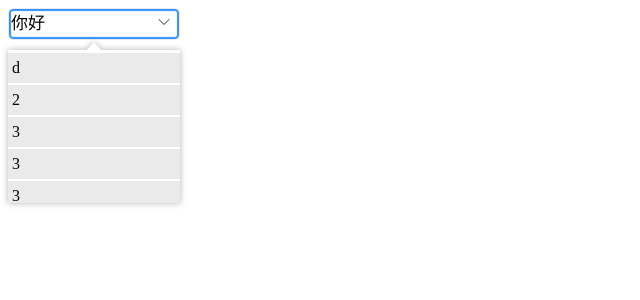
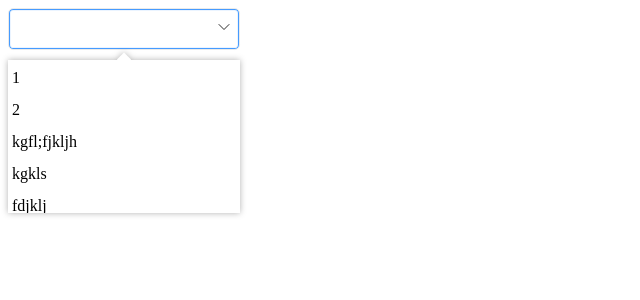
Before and after one commit to cosarty/lemon, a Vue app: page / in a window 1280 px wide. Both pictures are taken after a click on the element 94 px from the left and 24 px from the top of the page. Shown: the top 300 px of the page, without its empty margins (0-640 px from the left). Built offline with nearby package versions, Linux system fonts and the light colour scheme.

Commit message:
修复select组件

```diff
--- a/packages/components/checkbox/checkbox.ts
+++ b/packages/components/checkbox/checkbox.ts
@@ -1,11 +1,12 @@
-import { turthProps, unknowProps } from '../utils'
+import { StringProps, turthProps, unknowProps } from '../utils'
 
 
 export const checkboxProps = {
   modelValue: turthProps(false),
   value: unknowProps,
   disabled: turthProps(false),
-  bindGroup: turthProps(true)
+  bindGroup: turthProps(true),
+  lable: StringProps<string | null>(null)
 }
 
 
--- a/packages/components/checkbox/checkbox.vue
+++ b/packages/components/checkbox/checkbox.vue
@@ -10,7 +10,9 @@
       @change="checkBoxHandle()"
       :disabled="disabled"
     />
-    <span><slot></slot></span>
+    <span
+      ><slot>{{ lable }}</slot></span
+    >
   </label>
 </template>
 
@@ -23,7 +25,7 @@ import checkboxIcon from './checkbox-icon.vue'
 import './checkbox.scss'
 
 export default defineComponent({
-  name: createName('CheckBox'),
+  name: createName('Checkbox'),
   components: {
     checkboxIcon
   },
--- a/packages/components/select-option/select-option.scss
+++ b/packages/components/select-option/select-option.scss
@@ -10,7 +10,6 @@ $select-option-item-default-height:30px;
   &__item{
     flex: 0 0 auto;
     line-height: var(--select-option-item-default-height);
-    background-color: var(--le-accents-2);
     box-sizing: border-box;
     word-break: normal;
     text-overflow: ellipsis;
@@ -21,5 +20,8 @@ $select-option-item-default-height:30px;
     &:not(:first-child){
       margin-top: 2px;
     }
+    &--checked{
+      background-color: var(--le-accents-2);
+    }
   }
 }
--- a/packages/components/select-option/select-option.vue
+++ b/packages/components/select-option/select-option.vue
@@ -1,20 +1,59 @@
 <template>
-  <div :class="bem('item')">
+  <div :class="bem('item', { checked: checked })" @click="updateValue">
     <slot></slot>
   </div>
 </template>
 
 <script lang="ts">
-import { defineComponent } from 'vue'
+import {
+  computed,
+  defineComponent,
+  inject,
+  onBeforeUnmount,
+  onMounted
+} from 'vue'
 
 import { createName, createBEM } from '../utils'
+import { selectKey, selectOptionProps } from '../select/select'
 import './select-option.scss'
 export default defineComponent({
   name: createName('SelectOption'),
+  props: selectOptionProps,
+  setup(props, { slots }) {
+    const bem = createBEM('select-option')
+    const prent = inject(selectKey)
+    const checked = computed(() => {
+      if (Array.isArray(prent!.prentValue.value)) {
+        return prent!.prentValue.value.includes(props.value)
+      }
 
-  setup(props) {
-    const bem = createBEM('select-option')
-    return { bem }
+      return prent!.prentValue.value === props.value
+    })
+
+    const getlable = computed(() => {
+      const children = slots.default?.()[0].children
+
+      if (typeof children === 'string' && !props.lable) {
+        return children
+      }
+      return props.lable
+    })
+
+    const updateprentDependens = () =>
+      getlable.value &&
+      prent!.updateDepends({ lable: getlable.value!, value: props.value })
+
+    const updateValue = () =>
+      props.value && prent!.updatePrentValue(props.value)
+
+    onMounted(() => {
+      updateprentDependens()
+    })
+
+    onBeforeUnmount(() => {
+      updateprentDependens()
+    })
+    return { bem, updateValue, checked }
   }
 })
 </script>
--- a/packages/components/select/clear-icon.vue
+++ b/packages/components/select/clear-icon.vue
@@ -1,5 +1,4 @@
 <template>
-  <div>
   <svg
     height="15"
     width="15"
@@ -15,5 +14,4 @@
     <path d="M18 6L6 18" />
     <path d="M6 6l12 12" />
   </svg>
-  </div>
 </template>
--- a/packages/components/select/select.scss
+++ b/packages/components/select/select.scss
@@ -1,5 +1,5 @@
-$select-default-width: 140px;
-$select-default-height: 30px;
+$select-default-width: 200px;
+$select-default-height: 40px;
 $select-default-font-size: 17px;
 
 :root {
@@ -19,19 +19,20 @@ $select-default-font-size: 17px;
     border: 1px solid var(--le-accents-2);
     border-radius: calc(var(--select-default-font-size) * 0.3);
     overflow: hidden;
-    box-shadow: 0 0 1px 2px inset rgba($color: #000000, $alpha: 0.2);
+    box-shadow: 0 0 1px 1px inset rgba($color: #000000, $alpha: 0.2);
+
     &--disabled {
       cursor: not-allowed;
       background-color: var(--le-accents-3);
     }
     &--active{
-      box-shadow: 0 0 1px 2px inset var(--le-success-light);
+      box-shadow: 0 0 1px 1px inset var(--le-success-light);
 
     }
   }
   &__content {
-    max-width: calc(var(--select-default-width));
-    line-height: var(--select-default-height);
+    max-width: var(--select-default-width);
+      overflow: hidden;
     padding-left: 2px;
     user-select: none;
 
@@ -44,6 +45,8 @@ $select-default-font-size: 17px;
     margin-right: 2px;
   }
   &__input {
+    line-height: var(--select-default-height);
+    min-height: var(--select-default-height);
 
     > input {
       box-sizing: border-box;
@@ -51,15 +54,33 @@ $select-default-font-size: 17px;
       border: none;
       outline: none;
       cursor: pointer;
-
+      height: 100%;
       font-size: var(--select-default-font-size);
       max-width: calc(var(--select-default-width));
     }
   }
 
   &__multiple{
+    min-height: var(--select-default-height);
+    width: calc(var(--select-default-width));
+    box-sizing: border-box;
+    padding-top: 5px;
+    padding-left: 5px;
 
-    min-width: calc(var(--select-default-width));
+
+    &__item{
+      display: inline-block;
+      padding: 4px;
+      border-radius: 10%;
+      background-color:var(--le-accents-2) ;
+
+        margin-bottom: 5px;
+   margin-right: 5px;
+      >svg{
+        margin-left: 3px;
+      }
+    }
+
   }
 
   &__dropdown {
--- a/packages/components/select/select.ts
+++ b/packages/components/select/select.ts
@@ -1,10 +1,10 @@
-import { turthProps, numericType } from '../utils'
-import { PropType } from 'vue'
+import { turthProps, unknowProps, NumericProps, StringProps } from '../utils'
+import { PropType, InjectionKey, Ref } from 'vue'
 
 
 export const selectDropDownProps = {
   visible: turthProps(true),
-  width: numericType,
+  width: NumericProps(0),
   prentRef: {
     type: Object as PropType<HTMLDivElement>,
     require: true
@@ -15,3 +15,35 @@ export const selectDropDownProps = {
 export const selectDropDownEmit = {
   'update:visible': (val: boolean): val is boolean => typeof val === 'boolean'
 }
+
+export const selectProps = {
+  modelValue: unknowProps,
+  multiple: turthProps(false),
+  clearable: turthProps(false),
+  width: NumericProps(140),
+  placeholder: StringProps('请输入'),
+  disabled: turthProps(false)
+}
+
+
+export const selectOptionProps = {
+  lable: StringProps<string | null>(null),
+  disabled: turthProps(false),
+  value: unknowProps
+}
+
+
+export type dependType = {
+  lable: string,
+  value: any
+}
+
+export type injectKeyType = {
+  updateDepends: (val: dependType) => void,
+  readonly prentValue: Ref<unknown>,
+  updatePrentValue: (val: any) => void,
+
+}
+
+
+export const selectKey = Symbol('select') as InjectionKey<injectKeyType>
--- a/packages/components/select/select.vue
+++ b/packages/components/select/select.vue
@@ -5,10 +5,18 @@
     @click.stop="selectClickHandle"
   >
     <div :class="bem('content')">
-      <div :class="bem('input')" v-if="true">
-        <input type="text" readonly :value="'你好'" />
+      <div :class="bem('input')" v-if="!multiple">
+        <input type="text" readonly :value="prentValue" />
       </div>
-      <div v-else :class="bem('multiple')">fddsf，fdsfdsf dsadsad</div>
+      <div v-else :class="bem('multiple')">
+        <span
+          :class="bem('multiple__item')"
+          v-for="(item, index) in prentValue"
+          :key="index"
+          @click.stop="clearItem(item)"
+          >{{ item }}<clear-icon v-if="clearable"
+        /></span>
+      </div>
     </div>
 
     <div :class="bem('icon')">
@@ -25,32 +33,42 @@
 </template>
 
 <script lang="ts">
-import { defineComponent, nextTick, ref } from 'vue'
-
+import { defineComponent, nextTick, ref, provide, watch, readonly } from 'vue'
 import { createName, createBEM, useRect } from '../utils'
+import { useAway } from '../../hooks'
 import arrowIcon from './arrow-icon.vue'
+import clearIcon from './clear-icon.vue'
 import selectDropdown from './select-dropdown.vue'
+import { dependType, selectProps, selectKey } from './select'
 
 import './select.scss'
+import ClearIcon from './clear-icon.vue'
 
 export default defineComponent({
   name: createName('Select'),
 
   components: {
     arrowIcon,
-    selectDropdown
+    selectDropdown,
+    clearIcon,
+    ClearIcon
   },
-  props: {},
+  props: selectProps,
   emits: ['update:modelValue', 'change'],
-  setup(props, ctx) {
+  setup(props, { emit }) {
     const bem = createBEM('Select')
     const dropdownWidth = ref<number>(0)
     const dropdownVisible = ref<boolean>(false)
-    const prentRef = ref<HTMLDivElement | null>(null)
-    const selectDropdownRef = ref<HTMLDivElement | undefined>(undefined)
+    const prentRef = ref<HTMLDivElement | undefined>()
+    const selectDropdownRef = ref<
+      InstanceType<typeof selectDropdown> | undefined
+    >(undefined)
+    const setdepend = ref<dependType[]>([])
+    const prentValue = ref<any[] | any>(props.modelValue)
 
     const selectClickHandle = () => {
       updateDropdownStatus()
+
       dropdownVisible.value = !dropdownVisible.value
     }
 
@@ -64,13 +82,54 @@ export default defineComponent({
       })
     }
 
+    const updatePrentValue = (value: unknown) => {
+      if (props.multiple) {
+        prentValue.value = Array.isArray(prentValue.value)
+          ? prentValue.value
+          : []
+        if (prentValue.value.includes(value)) {
+          prentValue.value = prentValue.value.filter((i: any) => i !== value)
+        } else {
+          prentValue.value = [...prentValue.value, value]
+        }
+        //
+      } else {
+        prentValue.value = value
+      }
+    }
+
+    const updateDepends = (value: dependType) => {
+      const isAdd = setdepend.value.findIndex((i) => i.value === value.value)
+
+      if (!~isAdd) {
+        setdepend.value.push(value)
+      } else {
+        setdepend.value.splice(isAdd, 1)
+      }
+    }
+
+    const clearItem = (value: unknown) => updatePrentValue(value)
+    watch(prentValue, (cur) => {
+      // ;(selectDropdownRef.value as any).setPosition()
+      emit('update:modelValue', cur)
+      emit('change', cur)
+    })
+
+    provide(selectKey, {
+      updateDepends,
+      prentValue,
+      updatePrentValue
+    })
+
     return {
       bem,
       prentRef,
       dropdownVisible,
       selectClickHandle,
       dropdownWidth,
-      selectDropdownRef
+      selectDropdownRef,
+      prentValue,
+      clearItem
     }
   }
 })
--- a/src/App.vue
+++ b/src/App.vue
@@ -1,13 +1,14 @@
 <template>
   <div>
-    <le-select>
-      <le-select-option>d</le-select-option>
-      <le-select-option>2</le-select-option>
-      <le-select-option>3</le-select-option>
-      <le-select-option>3</le-select-option>
-      <le-select-option>3</le-select-option>
-      <le-select-option>3</le-select-option>
-      <le-select-option>3</le-select-option>
+    <le-select v-model="checked" multiple clearable>
+      <le-select-option :value="1">1</le-select-option>
+      <le-select-option :value="3">2</le-select-option>
+      <le-select-option :value="4">kgfl;fjkljh</le-select-option>
+      <le-select-option :value="438279">kgkls</le-select-option>
+      <le-select-option value="543">fdjklj</le-select-option>
+      <le-select-option value="87">gjfkdl</le-select-option>
+      <le-select-option value="gjfkdl">gfjdl</le-select-option>
+      <le-select-option value="kgkls">riep</le-select-option>
     </le-select>
   </div>
 </template>
@@ -20,11 +21,11 @@ export default defineComponent({
   setup() {
     const checked = ref()
 
-    const boxChange = (v: any) => {
-      console.log(v)
-    }
+    watch(checked, (cc) => {
+      console.log(checked.value)
+    })
 
-    return { checked, boxChange }
+    return { checked }
   }
 })
 </script>
```
Also changed, not shown: packages/components/checkbox-group/checkbox-group.vue (+3 -4 lines), packages/components/select/select-dropdown.vue (+8 -3 lines). Lines whose indentation alone changed are shown as unchanged.
